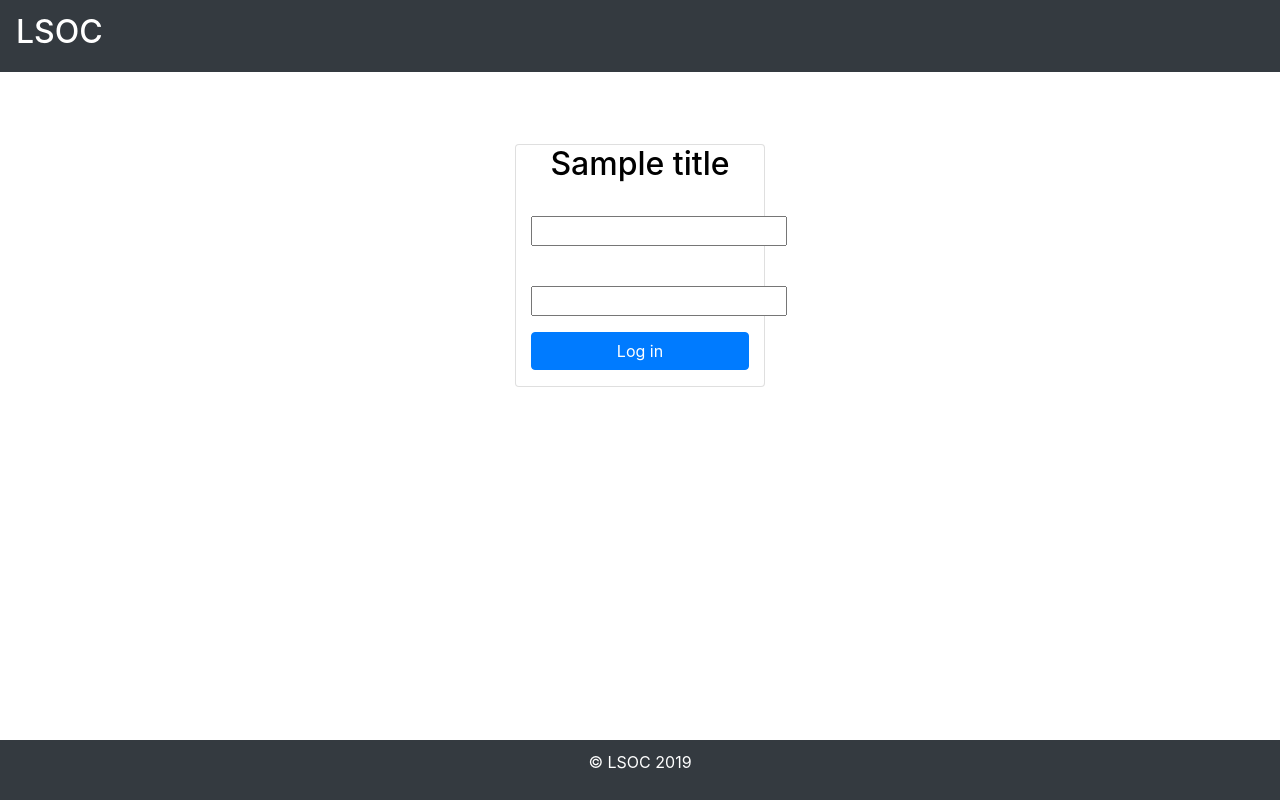
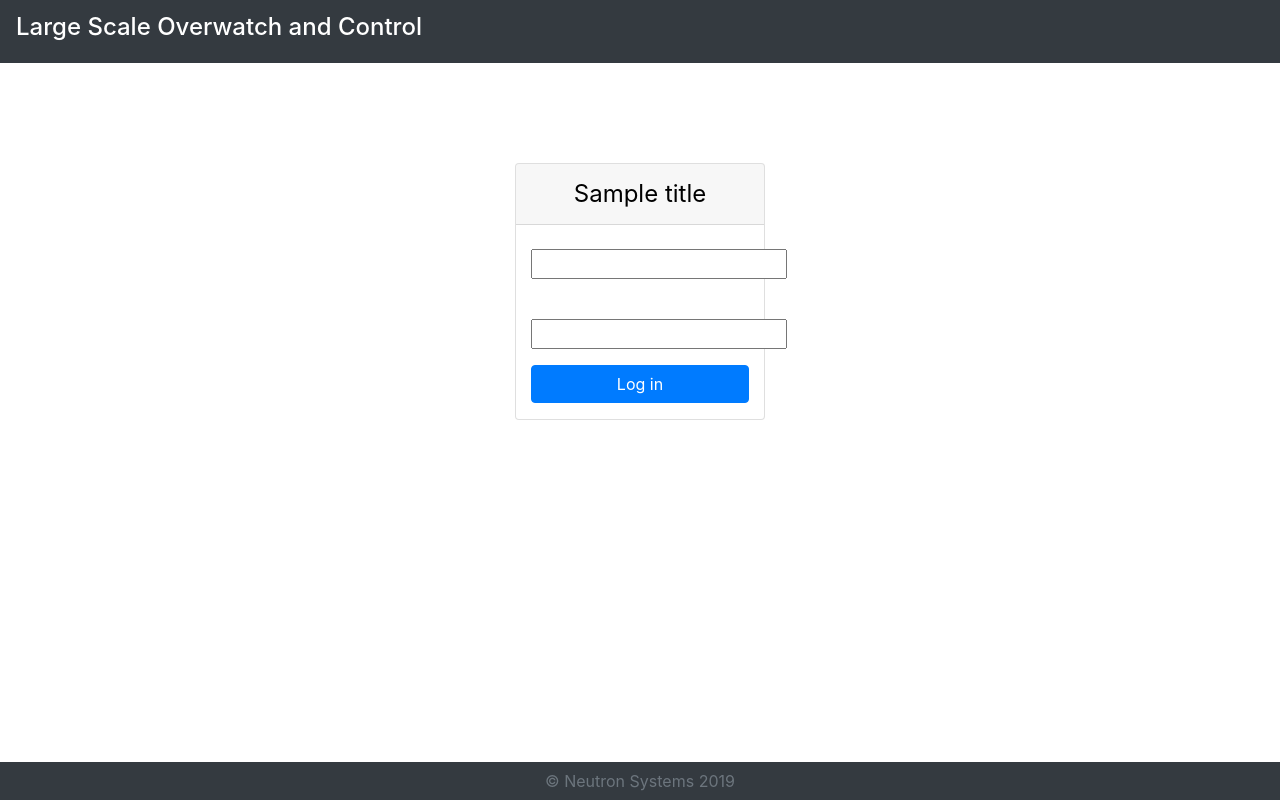
Before and after one commit to SyStem-5/LSOC-WebInterface, a Django app: template templates/auth/login.html in a window 1280 px wide. Run offline with Django 3.2, Linux system fonts and the light colour scheme; the template is opened without the code that fills it: most values are stand-ins (such as "Sample title", 1, 10 or a date in 2020); form fields are guessed from the names that the template uses; some libraries are stand-ins or nearby versions.

Commit message:
Improved the login page

```diff
--- a/templates/auth/login.html
+++ b/templates/auth/login.html
@@ -2,11 +2,9 @@
 
 {% block content %}
 
-<center>
-    <div class="card" style="max-width: 250px;">
-        <center>
-            <h2 style="color:black;">{{ title }}</h2>
-        </center>
+<div class="card mx-auto align-self-center" style="max-width: 250px; min-width: 150px;">
+    <div class="card-header text-center" style="font-size: x-large; color:black;">{{ title }}</div>
+    <div class="card-body" style="padding: 0;">
         <form action="." method="POST" class="form-horizontal">
             {% csrf_token %}
             <!--<h4>Use a local account to log in.</h4>-->
@@ -27,10 +25,9 @@
             {% endif %}
         </form>
     </div>
-</center>
+</div>
 
 {% endblock %}
-
 
 {% block scripts %}
 
--- a/templates/auth/login_base.html
+++ b/templates/auth/login_base.html
@@ -3,7 +3,7 @@
 {% load static %}
 
 <head>
-	<title>{{ title }}</title>
+	<title>LSOC - {{ title }}</title>
 	<meta name="viewport" content="width=device-width, initial-scale=1.0">
 	<meta charset="utf-8">
 
@@ -16,72 +16,20 @@
 	<!-- jQuery Custom Scroller CDN -->
 	<script src="{% static 'assets/js/custom-scrollbar/jquery.mCustomScrollbar.concat.min.js' %}"></script>
 
-
 	<link rel="stylesheet" href="{% static 'assets/css/bootstrap.min.css' %}">
-
-	<style type="text/css">
-		@import "https://fonts.googleapis.com/css?family=Poppins:300,400,500,600,700";
-
-		.dropdown-toggle::after {
-			display: block;
-			position: absolute;
-			top: 50%;
-			right: 20px;
-			transform: translateY(-50%);
-		}
-
-		span {
-			color: white;
-		}
-
-		.footer {
-			text-align: center;
-			position: absolute;
-			padding: 10px;
-			color: white;
-			width: 100%;
-			bottom: 0;
-		}
-
-		.alink {
-			text-decoration: none;
-			color: white;
-		}
-
-		.alink:hover {
-			text-decoration: none;
-			color: white;
-		}
-
-		#content {
-			padding-bottom: 5%;
-		}
-
-		html,
-		body {
-			margin: 0;
-			padding: 0;
-			height: 100%;
-		}
-
-		.wrapper {
-			position: relative;
-			min-height: 100%;
-		}
-	</style>
 </head>
 
 <body>
 	<div class="wrapper">
 		<nav class="navbar navbar-expand-lg navbar-dark bg-dark">
 			<a class="navbar-brand" href="#">
-				<h2>LSOC</h2>
+				<h4>Large Scale Overwatch and Control</h2>
 			</a>
-			<button class="navbar-toggler" type="button" data-toggle="collapse" data-target="#navbarSupportedContent"
+			<!-- <button class="navbar-toggler" type="button" data-toggle="collapse" data-target="#navbarSupportedContent"
 			 aria-controls="navbarSupportedContent" aria-expanded="false" aria-label="Toggle navigation">
 				<span class="navbar-toggler-icon"></span>
 			</button>
-			<!--<div class="collapse navbar-collapse" id="navbarSupportedContent">
+			<div class="collapse navbar-collapse" id="navbarSupportedContent">
 				<ul class="navbar-nav mr-auto">
 					{% if user.is_authenticated %}
 					<li class="nav-item active">
@@ -112,17 +60,15 @@
 			</span>
 			{% endif %}-->
 		</nav>
-		<div id="content" class="container">
-			<br><br><br>
+		<div id="content" class="container" style="padding: 100px">
 			{% block content %}
-
 			{% endblock %}
 		</div>
-		<div class="footer bg-dark">
-			<p>&copy LSOC 2019</p>
-			<!--<a class="alink" href="#">Privacy policy</a>&nbsp
-			<a class="alink" href="#">Contact us</a>-->
-		</div>
+
+		<nav class="fixed-bottom bg-dark text-center" style="padding: 7px;">
+			<span class="text-muted">&copy Neutron Systems 2019</span>
+		</nav>
 	</div>
 </body>
+
 </html>
```
